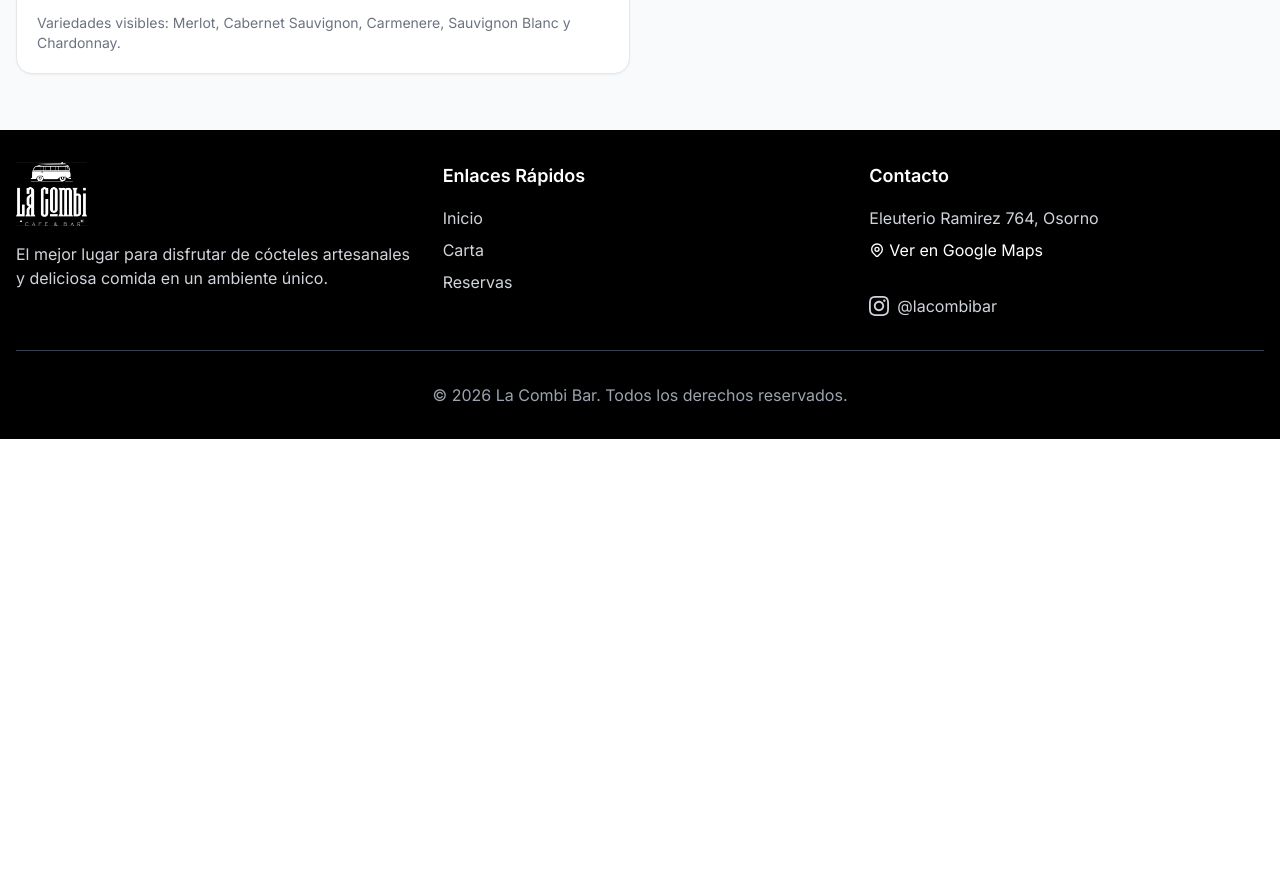
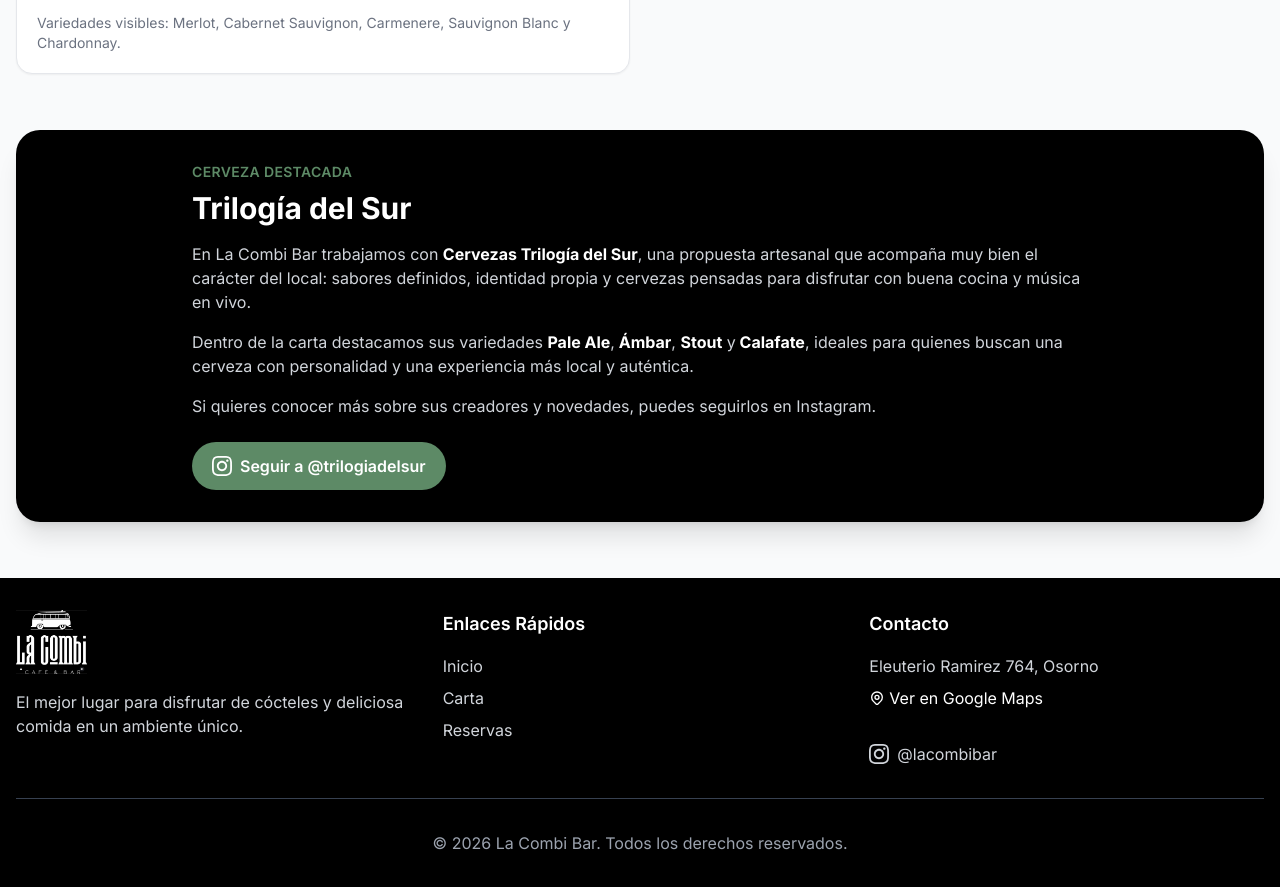
Before and after one commit to alvaroraulcastro/laCombiBar, a Next.js app: page /menu in a window 1280 px wide. Shown: the part 4400-5287 px from the top of the page. Before the commit the page ends 4839 px from the top, so only its background shows below. Built offline with nearby package versions, Linux system fonts and the light colour scheme.

Commit message:
fix -> se incluye cambios para promocionar a trilogia del sur

```diff
--- a/app/layout.tsx
+++ b/app/layout.tsx
@@ -14,7 +14,7 @@
     default: 'La Combi Bar - Bar y Restaurante',
     template: '%s | La Combi Bar',
   },
-  description: 'La Combi Bar - Disfruta de los mejores cócteles artesanales, comida casera y ambiente único. Reserva tu mesa online o visítanos.',
+  description: 'La Combi Bar - Coctelería, cocina y música en vivo en Osorno. Reserva tu mesa online y vive noches con bandas y DJs invitados.',
   keywords: ['bar', 'restaurante', 'cócteles', 'comida', 'reservas', 'La Combi', ' ambiance', 'tragos', 'bares'],
   authors: [{ name: 'La Combi Bar' }],
   creator: 'La Combi Bar',
@@ -24,7 +24,7 @@
     url: baseUrl,
     siteName: 'La Combi Bar',
     title: 'La Combi Bar - Bar y Restaurante',
-    description: 'Disfruta de los mejores cócteles artesanales, comida casera y ambiente único. Reserva tu mesa online.',
+    description: 'Coctelería, cocina y música en vivo en Osorno. Reserva tu mesa online y vive noches con bandas y DJs invitados.',
     images: [
       {
         url: '/images/laCombiBar-logo.jpeg',
@@ -37,7 +37,7 @@
   twitter: {
     card: 'summary_large_image',
     title: 'La Combi Bar - Bar y Restaurante',
-    description: 'Disfruta de los mejores cócteles artesanales, comida casera y ambiente único.',
+    description: 'Coctelería, cocina y música en vivo en Osorno.',
     images: ['/images/laCombiBar-logo.jpeg'],
   },
   robots: {
--- a/app/menu/page.tsx
+++ b/app/menu/page.tsx
@@ -302,6 +302,45 @@
             </section>
           ))}
         </div>
+
+        <section className="mt-14 rounded-3xl bg-black px-6 py-8 text-white shadow-xl md:px-8">
+          <div className="mx-auto max-w-4xl">
+            <p className="mb-2 text-sm font-semibold uppercase tracking-wide text-combi-green">
+              Cerveza destacada
+            </p>
+            <h2 className="mb-4 text-3xl font-bold">Trilogía del Sur</h2>
+            <div className="space-y-4 text-gray-300">
+              <p>
+                En La Combi Bar trabajamos con <strong className="text-white">Cervezas Trilogía del Sur</strong>,
+                una propuesta artesanal que acompaña muy bien el carácter del local: sabores definidos, identidad
+                propia y cervezas pensadas para disfrutar con buena cocina y música en vivo.
+              </p>
+              <p>
+                Dentro de la carta destacamos sus variedades <strong className="text-white">Pale Ale</strong>,
+                <strong className="text-white"> Ámbar</strong>, <strong className="text-white">Stout</strong> y
+                <strong className="text-white"> Calafate</strong>, ideales para quienes buscan una cerveza con
+                personalidad y una experiencia más local y auténtica.
+              </p>
+              <p>
+                Si quieres conocer más sobre sus creadores y novedades, puedes seguirlos en Instagram.
+              </p>
+            </div>
+
+            <div className="mt-6">
+              <a
+                href="https://www.instagram.com/trilogiadelsur/"
+                target="_blank"
+                rel="noopener noreferrer"
+                className="inline-flex items-center gap-2 rounded-full bg-combi-green px-5 py-3 font-semibold text-white hover:opacity-90 transition-opacity"
+              >
+                <svg className="h-5 w-5" fill="currentColor" viewBox="0 0 24 24">
+                  <path d="M12 2.163c3.204 0 3.584.012 4.85.07 3.252.148 4.771 1.691 4.919 4.919.058 1.265.069 1.645.069 4.849 0 3.205-.012 3.584-.069 4.849-.149 3.225-1.664 4.771-4.919 4.919-1.266.058-1.644.07-4.85.07-3.204 0-3.584-.012-4.849-.07-3.26-.149-4.771-1.699-4.919-4.92-.058-1.265-.07-1.644-.07-4.849 0-3.204.013-3.583.07-4.849.149-3.227 1.664-4.771 4.919-4.919 1.266-.057 1.645-.069 4.849-.069zm0-2.163c-3.259 0-3.667.014-4.947.072-4.358.2-6.78 2.618-6.98 6.98-.059 1.281-.073 1.689-.073 4.948 0 3.259.014 3.668.072 4.948.2 4.358 2.618 6.78 6.98 6.98 1.281.058 1.689.072 4.948.072 3.259 0 3.668-.014 4.948-.072 4.354-.2 6.782-2.618 6.979-6.98.059-1.28.073-1.689.073-4.948 0-3.259-.014-3.667-.072-4.947-.196-4.354-2.617-6.78-6.979-6.98-1.281-.059-1.69-.073-4.949-.073zm0 5.838c-3.403 0-6.162 2.759-6.162 6.162s2.759 6.163 6.162 6.163 6.162-2.759 6.162-6.163c0-3.403-2.759-6.162-6.162-6.162zm0 10.162c-2.209 0-4-1.79-4-4 0-2.209 1.791-4 4-4s4 1.791 4 4c0 2.21-1.791 4-4 4zm6.406-11.845c-.796 0-1.441.645-1.441 1.44s.645 1.44 1.441 1.44c.795 0 1.439-.645 1.439-1.44s-.644-1.44-1.439-1.44z" />
+                </svg>
+                Seguir a @trilogiadelsur
+              </a>
+            </div>
+          </div>
+        </section>
       </div>
     </div>
   )
--- a/app/page.tsx
+++ b/app/page.tsx
@@ -34,7 +34,11 @@
               La Combi Bar
             </h1>
             <p className="text-xl md:text-2xl text-gray-300 mb-4">
-              Cocktails clásicos, buena comida y la mejor música en un solo lugar.
+              Coctelería, cocina y noches marcadas por la música en vivo en el corazón de Osorno.
+            </p>
+            <p className="text-gray-400 mb-4">
+              En La Combi Bar cada jornada se vive entre bandas, DJs invitados y un ambiente cercano pensado
+              para compartir, descubrir sonidos nuevos y quedarse hasta el último brindis.
             </p>
             <p className="text-gray-400 mb-8">
               📍 Eleuterio Ramirez 764, Osorno | Lun-Dom 18:00 - 03:00
@@ -98,9 +102,10 @@
                   <path strokeLinecap="round" strokeLinejoin="round" strokeWidth={2} d="M17 20h5v-2a3 3 0 00-5.356-1.857M17 20H7m10 0v-2c0-.656-.126-1.283-.356-1.857M7 20H2v-2a3 3 0 015.356-1.857M7 20v-2c0-.656.126-1.283.356-1.857m0 0a5.002 5.002 0 019.288 0M15 7a3 3 0 11-6 0 3 3 0 016 0zm6 3a2 2 0 11-4 0 2 2 0 014 0zM7 10a2 2 0 11-4 0 2 2 0 014 0z" />
                 </svg>
               </div>
-              <h3 className="text-xl font-semibold mb-2 text-black">Ambiente Inigualable</h3>
+              <h3 className="text-xl font-semibold mb-2 text-black">Música en Vivo</h3>
               <p className="text-gray-600">
-                Música en vivo, DJs invitados y un ambiente que te hará querer volver cada fin de semana.
+                El sello de La Combi está en sus noches de música en vivo, DJs invitados y una energía que
+                convierte cada fecha en una experiencia distinta.
               </p>
               <Link href="/djs" className="inline-block mt-4 text-combi-green hover:underline">
                 Ver DJs →
@@ -119,7 +124,8 @@
                 Encuéntranos
               </h2>
               <p className="text-gray-600 mb-4">
-                Estamos en el corazón de Osorno, listos para recibirte con los mejores tragos y la mejor vibra.
+                Somos un punto de encuentro para quienes buscan buenos tragos, cocina para compartir y una
+                programación donde la música en vivo es protagonista.
               </p>
               <div className="space-y-3 mb-6">
                 <p className="flex items-center gap-2 text-gray-700">
@@ -163,7 +169,8 @@
             ¿Listo para la mejor noche?
           </h2>
           <p className="text-xl mb-8 max-w-2xl mx-auto">
-            Reserva tu mesa ahora y garantiza tu lugar. Viernes y sábados se llenan rápido.
+            Reserva tu mesa y vive una noche de coctelería, cocina y música en vivo. Viernes y sábados se
+            llenan rápido.
           </p>
           <Link
             href="/reservas"
--- a/components/layout/Footer.tsx
+++ b/components/layout/Footer.tsx
@@ -15,7 +15,7 @@
               className="h-16 w-auto mb-4"
             />
             <p className="text-gray-300">
-              El mejor lugar para disfrutar de cócteles artesanales y deliciosa comida en un ambiente único.
+              El mejor lugar para disfrutar de cócteles y deliciosa comida en un ambiente único.
             </p>
           </div>
 
```
